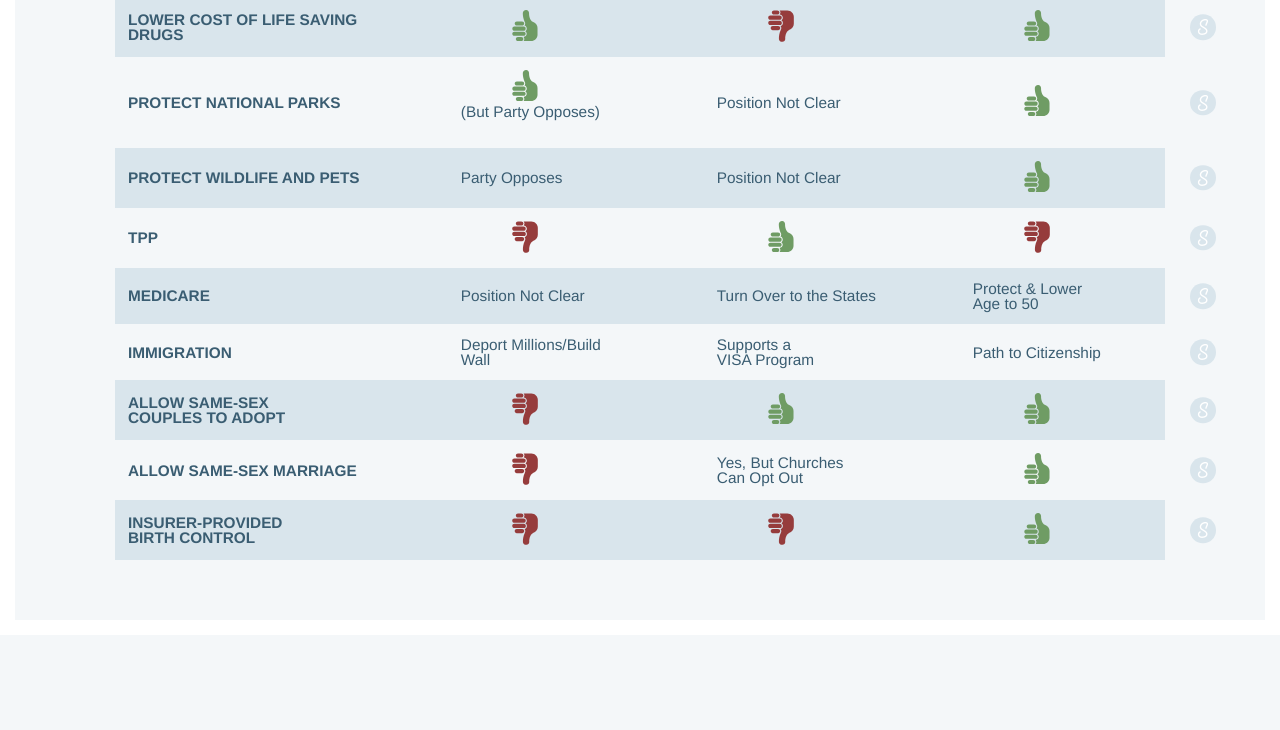
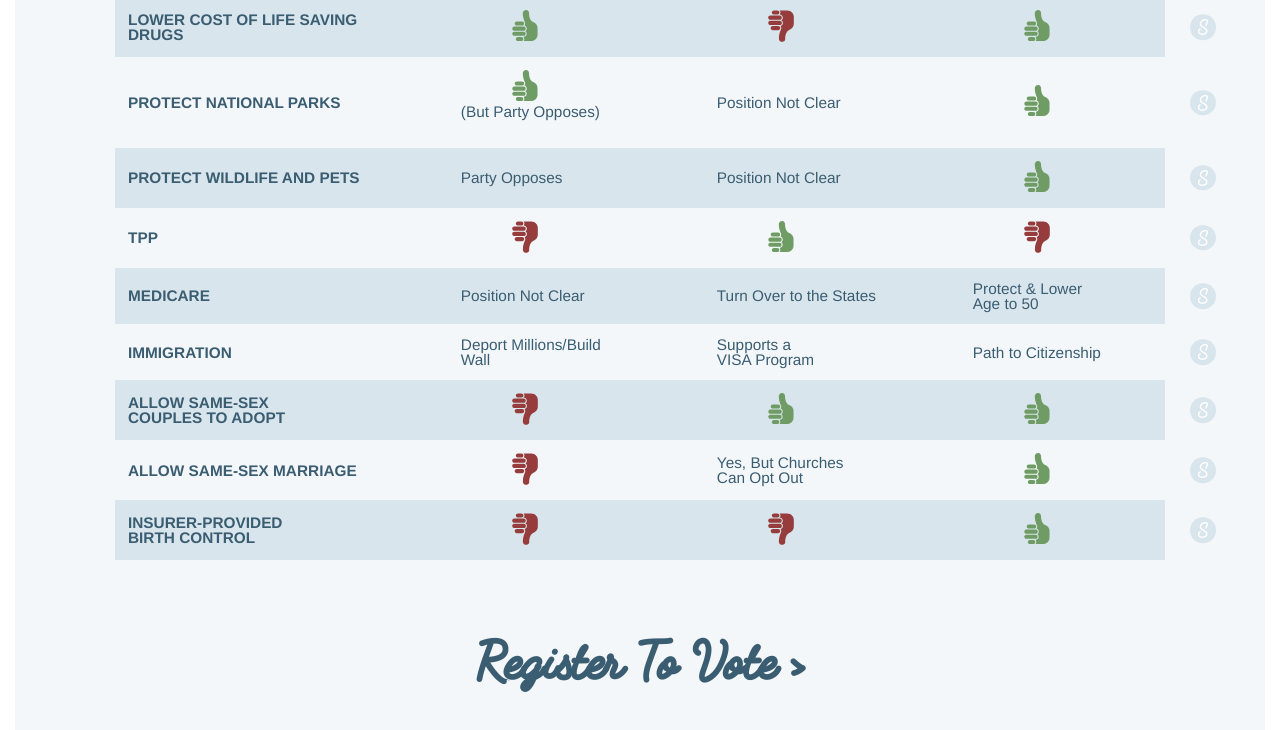
Before and after one commit to AlexandraKlein/areyouundecided, a website: page app/index.html in a window 1280 px wide. Shown: the part 2129-2859 px from the top of the page. Before the commit the page ends 2764 px from the top, so only its background shows below. Drawn offline with Linux system fonts and the light colour scheme.

Commit message:
Footer styles.

```diff
--- a/app/index.html
+++ b/app/index.html
@@ -378,7 +378,7 @@
     </aside>
 
     <footer class="footer" role="contentinfo">
-
+      <a href="https://vote.gov/" target="_blank">Register To Vote ></a>
     </footer>
 
     <script src="assets/components/jquery/jquery.min.js"></script>
--- a/src/scss/partials/_footer.scss
+++ b/src/scss/partials/_footer.scss
@@ -1,3 +1,16 @@
 .footer {
-
+    a {
+        font-family: 'fabfeltscriptbold';
+        font-size: 4vw;
+        margin-bottom: 3vw;
+        text-align: center;
+        display: block;
+        color: $base-blue;
+        font-weight: bold;
+        text-decoration: none;
+        &:hover {
+            color: $base-red;
+            text-decoration: underline;
+        }
+    }
 }
```
Also changed, not shown: app/assets/css/style.css, app/assets/css/style.min.css.
